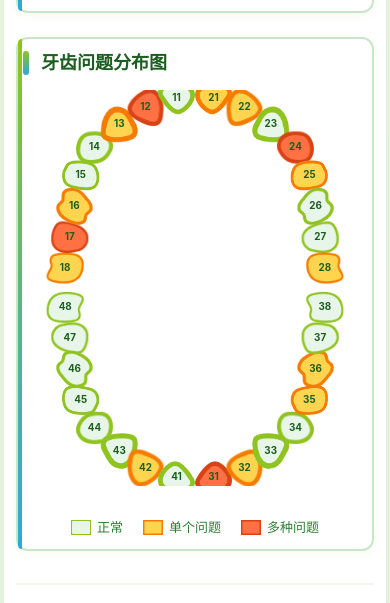
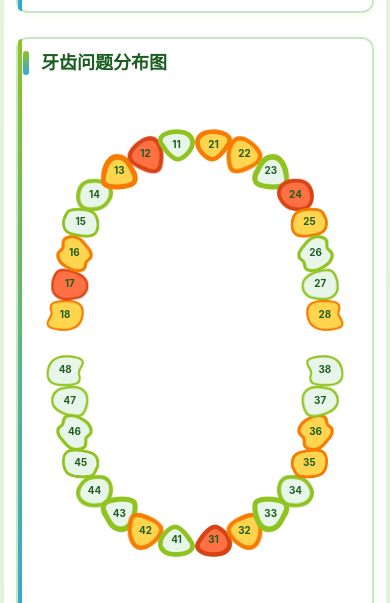
Before and after one commit to Ferrylive/software_report, a plain HTML site: page report.html in a window 390 px wide. Shown: the part 2078-2681 px from the top of the page. Drawn offline with Linux system fonts and the light colour scheme.

Commit message:
修复手机端牙齿分布图上下被裁剪问题：扩大viewBox范围并增加容器padding

```diff
--- a/report.html
+++ b/report.html
@@ -680,7 +680,7 @@
       max-width: 100%;
       margin: 0;
       background: transparent;
-      padding: 0;
+      padding: 20px 0;
       border: none;
       box-shadow: none;
       overflow: visible;
@@ -695,18 +695,21 @@
       width: 100%;
       max-width: 100%;
       margin: 0 auto;
-      padding: 10px 5px;
+      padding: 20px 5px;
+      overflow: visible;
     }
     @media (max-width: 768px) {
       .tooth-arch-container {
         gap: 20px;
-        padding: 8px 3px;
+        padding: 20px 3px;
+        overflow: visible;
       }
     }
     @media (max-width: 480px) {
       .tooth-arch-container {
         gap: 15px;
-        padding: 5px 2px;
+        padding: 20px 2px;
+        overflow: visible;
       }
     }
     .tooth-arch-section {
@@ -736,6 +739,18 @@
       height: auto;
       max-width: 100%;
       overflow: visible;
+      display: block;
+      min-height: 300px;
+    }
+    @media (max-width: 768px) {
+      .tooth-arch-svg {
+        min-height: 250px;
+      }
+    }
+    @media (max-width: 480px) {
+      .tooth-arch-svg {
+        min-height: 200px;
+      }
     }
     /* SVG牙齿样式 */
     .tooth-shape {
@@ -2764,7 +2779,7 @@
       const lowerTeeth = ['48', '47', '46', '45', '44', '43', '42', '41', '31', '32', '33', '34', '35', '36', '37', '38'];
 
       // 生成上颌SVG (U型布局 - 超大画布，间距特别优化)
-      let upperSvg = '<svg class="tooth-arch-svg" viewBox="0 0 1100 600" xmlns="http://www.w3.org/2000/svg">';
+      let upperSvg = '<svg class="tooth-arch-svg" viewBox="0 -40 1100 650" xmlns="http://www.w3.org/2000/svg">';
 
       // 牙弓曲线已移除
 
@@ -2839,7 +2854,7 @@
       upperSvg += '</svg>';
 
       // 生成下颌SVG (U型布局 - 超大画布，间距特别优化)
-      let lowerSvg = '<svg class="tooth-arch-svg" viewBox="0 0 1100 600" xmlns="http://www.w3.org/2000/svg">';
+      let lowerSvg = '<svg class="tooth-arch-svg" viewBox="0 -40 1100 650" xmlns="http://www.w3.org/2000/svg">';
 
       // 牙弓曲线已移除
 
@@ -2975,7 +2990,7 @@
       const lowerTeeth = ['48', '47', '46', '45', '44', '43', '42', '41', '31', '32', '33', '34', '35', '36', '37', '38'];
 
       // 生成上颌SVG (U型布局 - 超大画布，间距特别优化)
-      let upperSvg = '<svg class="tooth-arch-svg" viewBox="0 0 1100 600" xmlns="http://www.w3.org/2000/svg">';
+      let upperSvg = '<svg class="tooth-arch-svg" viewBox="0 -40 1100 650" xmlns="http://www.w3.org/2000/svg">';
       // 牙弓曲线已移除
 
       const upperPositions = [
@@ -3011,7 +3026,7 @@
       upperSvg += '</svg>';
 
       // 生成下颌SVG (U型布局 - 超大画布，间距特别优化)
-      let lowerSvg = '<svg class="tooth-arch-svg" viewBox="0 0 1100 600" xmlns="http://www.w3.org/2000/svg">';
+      let lowerSvg = '<svg class="tooth-arch-svg" viewBox="0 -40 1100 650" xmlns="http://www.w3.org/2000/svg">';
       // 牙弓曲线已移除
 
       const lowerPositions = [
```
